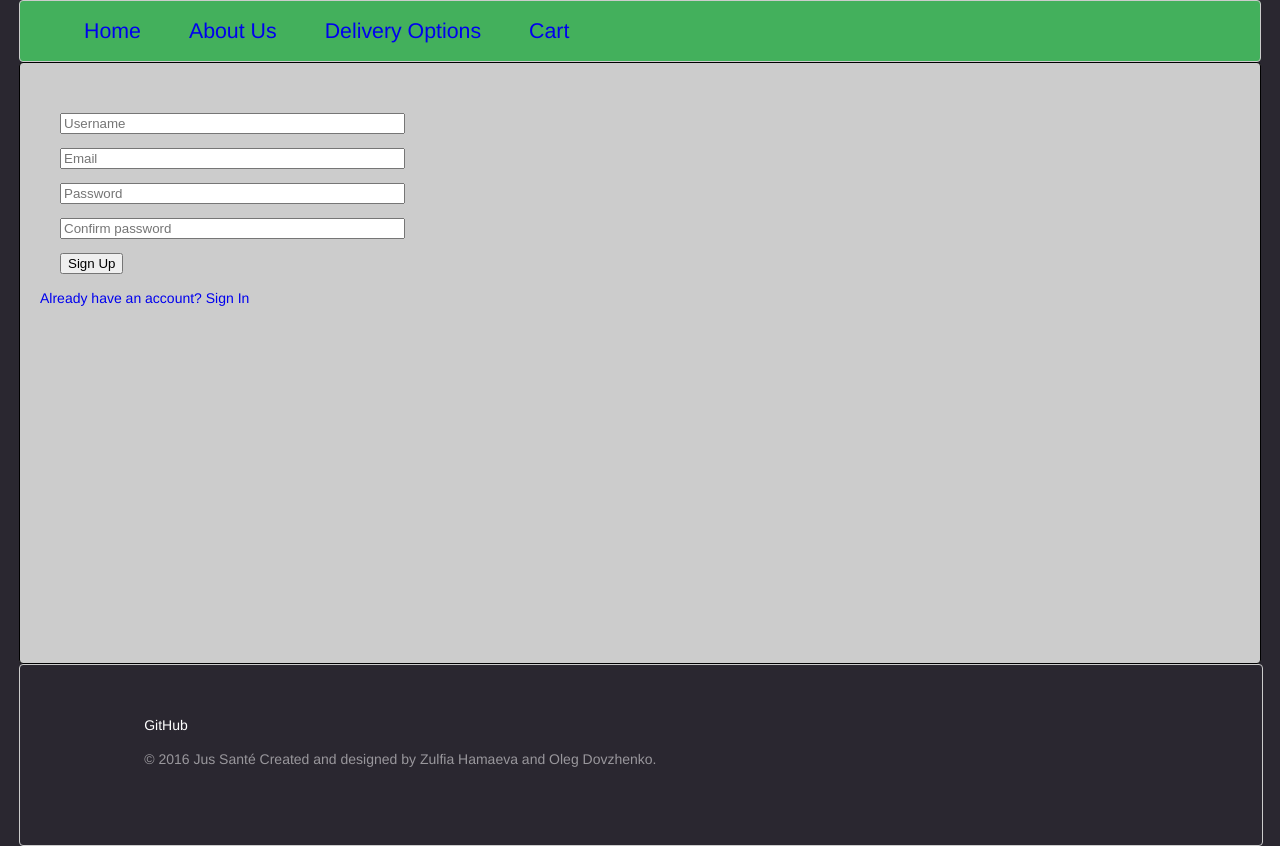
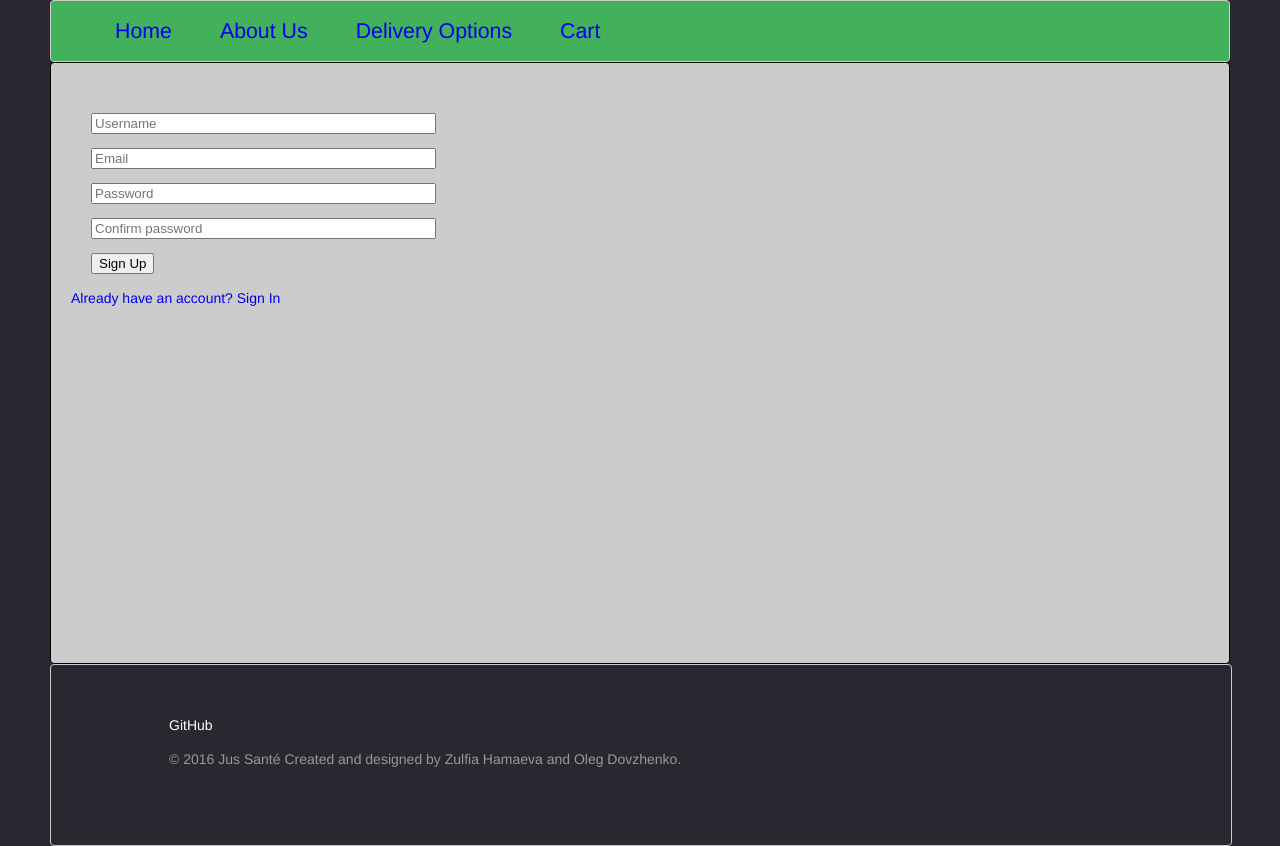
Before and after one commit to Serwerty/Store, a PHP site: page /Store/signup.php in a window 1280 px wide. Run offline with PHP 8.4, Linux system fonts and the light colour scheme; data that the repository does not hold is empty; a stand-in replaces the project's code that opens the database connection.

Commit message:
сss center body

```diff
--- a/css/main.css
+++ b/css/main.css
@@ -1,5 +1,4 @@
 html {
-    display: table;
     margin: auto;
     margin-top: 0;
     font-family: sans-serif;
@@ -13,8 +12,8 @@ body {
     font-size: 14px;
     line-height: 1.42857143;
     color: #333;
-    min-width: 100%;
-    display: table-cell;
+    min-width: 90%;
+    margin:0 50px;
     vertical-align: middle;
     min-height: 100%;
 }
--- a/includes/connect.php
+++ /dev/null
@@ -1,8 +0,0 @@
-<?php
-$url = parse_url(getenv("CLEARDB_DATABASE_URL"));
-
-$host = $url["host"];
-$login = $url["user"];
-$password = $url["pass"];
-$dbname = substr($url["path"], 1);
-?>
```
